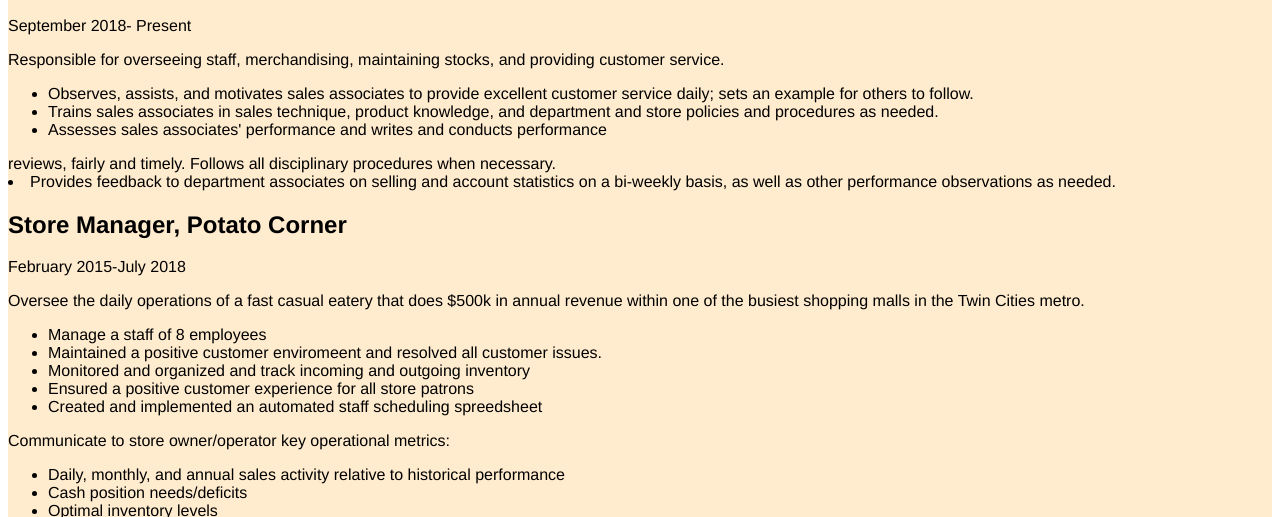
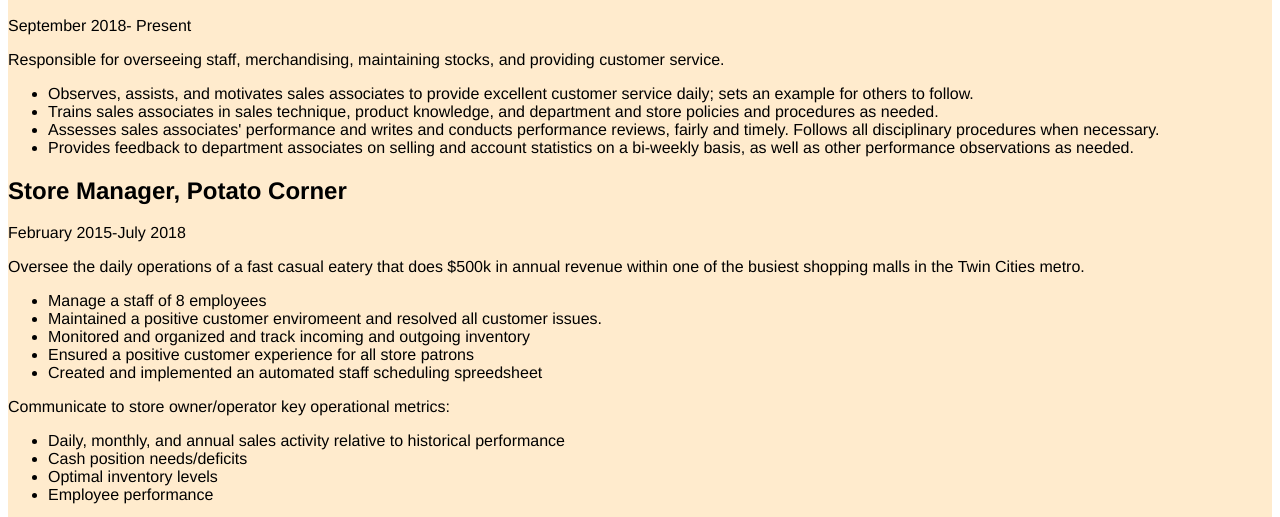
Before and after one commit to thaokhou1/thaokhou1.github.io, a plain HTML site: page index.html in a window 1280 px wide. Shown: the part 266-783 px from the top of the page. Drawn offline with Linux system fonts and the light colour scheme.

Commit message:
Update index.html

```diff
--- a/index.html
+++ b/index.html
@@ -24,11 +24,10 @@
             <ul>
               <li>Observes, assists, and motivates sales associates to provide excellent customer service daily; sets an example for others to follow. </li>
               <li>Trains sales associates in sales technique, product knowledge, and department and store policies and procedures as needed. </li>
-             <li>Assesses sales associates' performance and writes and conducts performance</li>
-                                                                          </ul>
-reviews, fairly and timely. Follows all disciplinary procedures when necessary. </li>
-            <li>Provides feedback to department associates on selling and account statistics on a bi-weekly basis, as well as other performance observations as needed. </li>
-
+             <li>Assesses sales associates' performance and writes and conducts performance reviews, fairly and timely. Follows all disciplinary procedures when necessary.
+              </li>
+   <li>Provides feedback to department associates on selling and account statistics on a bi-weekly basis, as well as other performance observations as needed. </li>
+         </ul>
      <h2>Store Manager, Potato Corner</h2>
            <p>February 2015-July 2018</p>
            <p>Oversee the daily operations of a fast casual eatery that does $500k in annual revenue within one of the busiest shopping malls in the Twin Cities metro.
```
